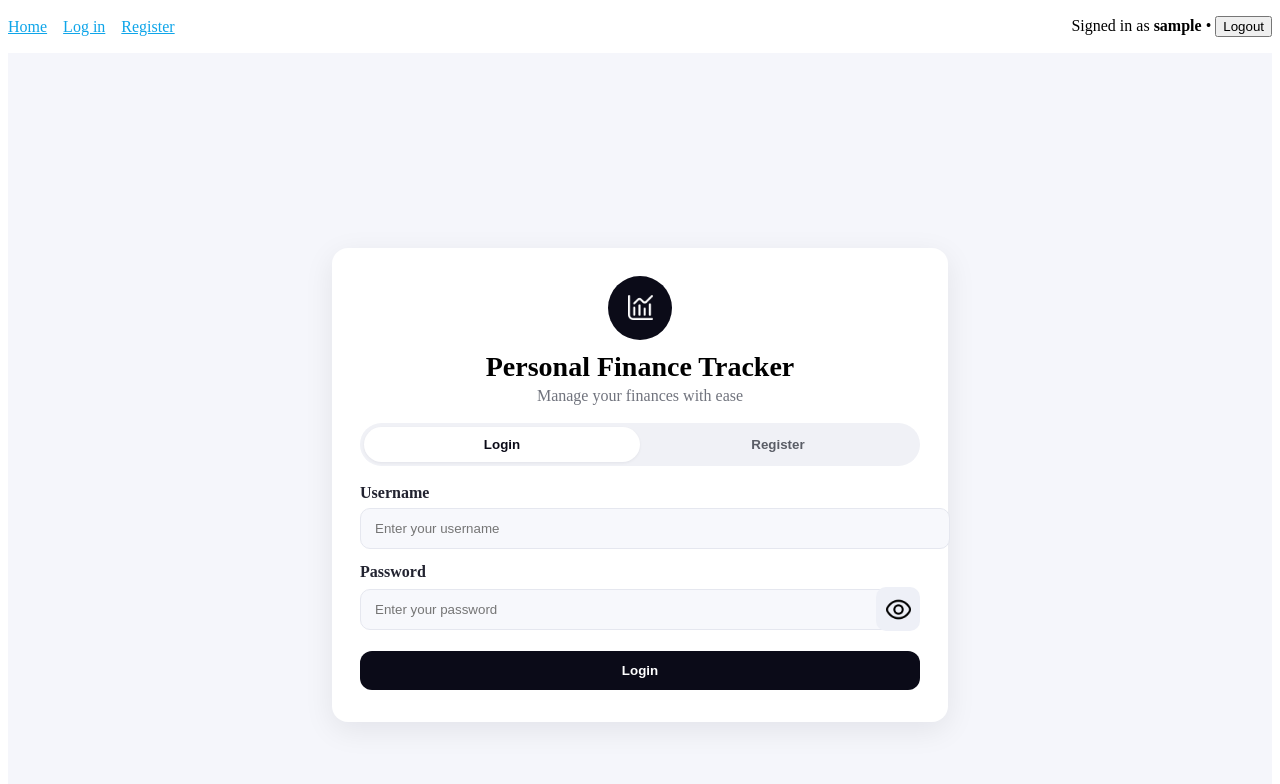
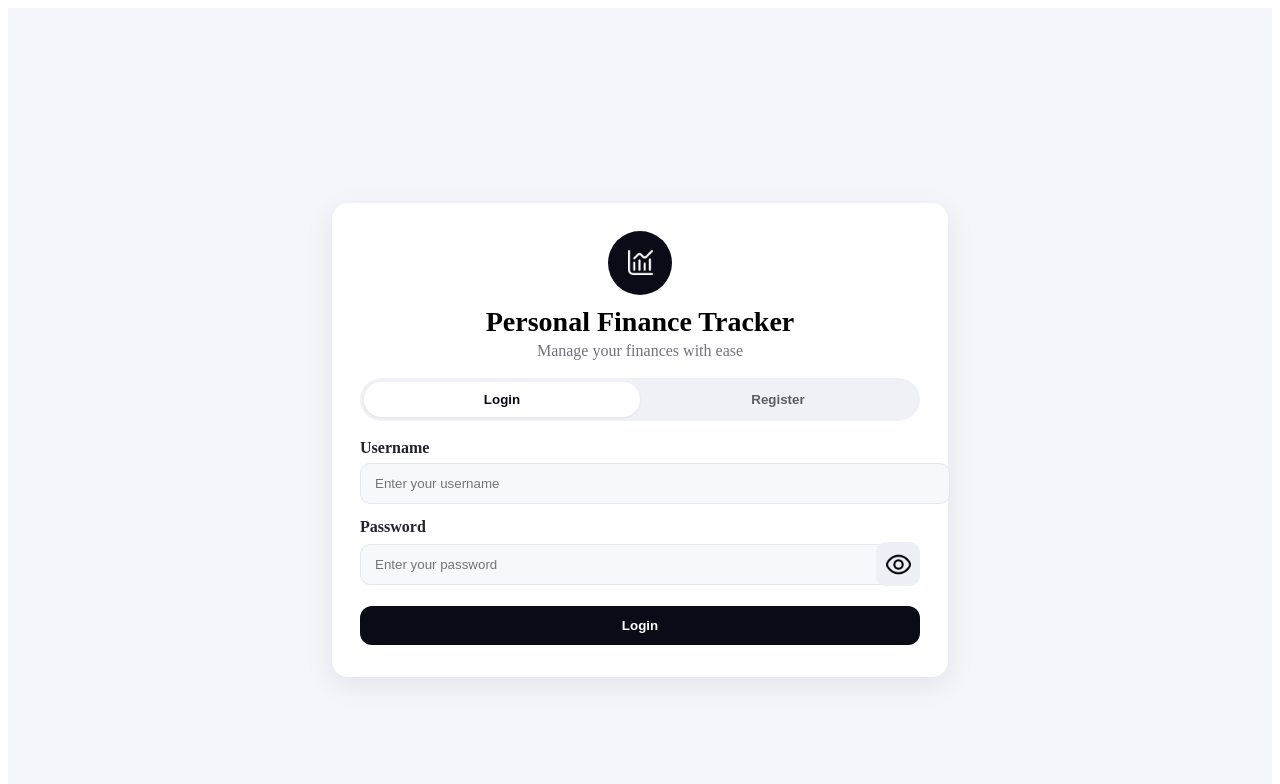
Before and after one commit to magwitfontys/Personal_Finance_Tracker_frontend, a SvelteKit app: page /auth in a window 1280 px wide. Shown: the top 784 px of the page. Built offline with nearby package versions, Linux system fonts and the light colour scheme; sample sign-in values are in the browser's storage.

Commit message:
navigation added- not showing up

```diff
--- /dev/null
+++ b/src/lib/styles/app-nav.css
@@ -0,0 +1,144 @@
+:root {
+	--nav-bg: #ffffff;
+	--ink: #0f172a;
+	--muted-ink: #334155;
+	--accent: #0b0b1a;      /* active pill bg */
+	--accent-ink: #ffffff;  /* active pill text */
+	--border: #e5e7eb;
+	--pill-bg: #eef2ff;
+	--focus: #2563eb;
+	--radius: 14px;
+	--height: 68px;
+	--icon: 24px;
+}
+
+.app-nav {
+	background: var(--nav-bg);
+	border-bottom: 1px solid var(--border);
+	position: sticky;
+	top: 0;
+	z-index: 50;
+}
+.nav-inner {
+	height: var(--height);
+	max-width: 1200px;
+	margin: 0 auto;
+	padding: 0 20px;
+	display: flex;
+	align-items: center;
+	gap: 24px;
+}
+
+/* Brand */
+.brand {
+	display: inline-flex;
+	align-items: center;
+	gap: 12px;
+	text-decoration: none;
+	color: var(--ink);
+	white-space: nowrap;
+}
+.brand-text {
+	font-size: 22px;
+	font-weight: 700;
+}
+.icon {
+	width: var(--icon);
+	height: var(--icon);
+	display: inline-block;
+	background-size: cover;
+	background-position: center;
+	border-radius: 6px;
+}
+
+/* Icon placeholders: invisible until you wire images */
+.icon:empty,
+.icon.icon--brand,
+.icon.icon--dashboard,
+.icon.icon--add,
+.icon.icon--transactions,
+.icon.icon--logout {
+	background-color: transparent;
+}
+
+/* When you add files, just uncomment and point at /src/lib/pictures/...
+.icon--brand        { background-image: url('/src/lib/pictures/brand.png'); }
+.icon--dashboard    { background-image: url('/src/lib/pictures/dashboard.png'); }
+.icon--add          { background-image: url('/src/lib/pictures/add.png'); }
+.icon--transactions { background-image: url('/src/lib/pictures/transactions.png'); }
+.icon--logout       { background-image: url('/src/lib/pictures/logout.png'); }
+*/
+
+/* Center links */
+.nav-links {
+	list-style: none;
+	display: flex;
+	align-items: center;
+	gap: 28px;
+	margin: 0;
+	padding: 0;
+	flex: 1; /* pushes right section to edge */
+}
+.nav-link {
+	display: inline-flex;
+	align-items: center;
+	gap: 10px;
+	padding: 12px 18px;
+	border-radius: 14px;
+	text-decoration: none;
+	color: var(--ink);
+	font-weight: 600;
+	line-height: 1;
+}
+.nav-link:hover {
+	background: #f8fafc;
+}
+.nav-link.is-active {
+	background: var(--accent);
+	color: var(--accent-ink);
+}
+
+/* Right area */
+.nav-right {
+	margin-left: auto;
+	display: flex;
+	align-items: center;
+	gap: 16px;
+}
+.user-pill {
+	background: var(--pill-bg);
+	color: var(--muted-ink);
+	padding: 8px 12px;
+	border-radius: 999px;
+	font-weight: 600;
+}
+.logout {
+	display: inline-flex;
+	align-items: center;
+	gap: 10px;
+	background: transparent;
+	border: 0;
+	color: var(--ink);
+	font-weight: 700;
+	cursor: pointer;
+	padding: 10px 12px;
+	border-radius: var(--radius);
+}
+.logout:hover {
+	background: #f8fafc;
+}
+
+/* Focus states */
+.logout:focus-visible,
+.nav-link:focus-visible,
+.brand:focus-visible {
+	outline: 2px solid var(--focus);
+	outline-offset: 2px;
+}
+
+/* Responsive tweaks */
+@media (max-width: 820px) {
+	.brand-text { display: none; }
+	.nav-links { gap: 14px; }
+	.nav-link { padding: 10px 12px; }
+}
--- a/src/routes/+layout.svelte
+++ b/src/routes/+layout.svelte
@@ -1,12 +1,13 @@
 <script>
 	import { auth } from '$lib/stores/authStore';
 	import { browser } from '$app/environment';
+	import { page } from '$app/stores';
 
-	function go(path) {
-		if (browser) {
-			window.location.href = path; // full-page nav; no SvelteKit link checking
-		}
-	}
+	// bring in the CSS from a separate file
+	import '$lib/styles/app-nav.css';
+
+	// track current path for "active" link styling
+	$: path = $page.url.pathname;
 
 	function logout() {
 		auth.set({ username: null, token: null });
@@ -19,45 +20,62 @@
 	}
 </script>
 
-<nav style="display:flex;gap:1rem;margin:1rem 0">
-	<!-- “Home” goes to dashboard if logged in, otherwise to auth -->
-	{#if $auth?.token}
-		<button type="button" class="navlink" on:click={() => go('/dashboard')}>Home</button>
-	{:else}
-		<button type="button" class="navlink" on:click={() => go('/auth')}>Home</button>
-	{/if}
+{#if $auth?.token}
+<nav class="app-nav">
+	<div class="nav-inner">
+		<!-- Brand (left) -->
+		<a href="/dashboard" class="brand">
+			<!-- icon placeholder - wire later via CSS background-image -->
+			<span class="icon icon--brand" aria-hidden="true"></span>
+			<span class="brand-text">Finance Tracker</span>
+		</a>
 
-	{#if !$auth?.token}
-		<button type="button" class="navlink" on:click={() => go('/auth')}>Log in</button>
-		<button
-			type="button"
-			class="navlink"
-			on:click={() => go('/auth#register')}
-		>
-			Register
-		</button>
-	{/if}
+		<!-- Center links -->
+		<ul class="nav-links">
+			<li>
+				<a
+					href="/dashboard"
+					class="nav-link {path.startsWith('/dashboard') ? 'is-active' : ''}"
+					aria-current={path.startsWith('/dashboard') ? 'page' : undefined}
+				>
+					<span class="icon icon--dashboard" aria-hidden="true"></span>
+					<span>Dashboard</span>
+				</a>
+			</li>
 
-	<span style="margin-left:auto">
-		{#if $auth?.username}
-			Signed in as <strong>{$auth.username}</strong> •
-			<button on:click={logout}>Logout</button>
-		{/if}
-	</span>
+			<li>
+				<a
+					href="/transactions/add"
+					class="nav-link {path.startsWith('/transactions/add') ? 'is-active' : ''}"
+					aria-current={path.startsWith('/transactions/add') ? 'page' : undefined}
+				>
+					<span class="icon icon--add" aria-hidden="true"></span>
+					<span>Add Transaction</span>
+				</a>
+			</li>
+
+			<li>
+				<a
+					href="/transactions"
+					class="nav-link {path === '/transactions' ? 'is-active' : ''}"
+					aria-current={path === '/transactions' ? 'page' : undefined}
+				>
+					<span class="icon icon--transactions" aria-hidden="true"></span>
+					<span>Transactions</span>
+				</a>
+			</li>
+		</ul>
+
+		<!-- Right section -->
+		<div class="nav-right">
+			<span class="user-pill">{$auth?.username ?? 'User'}</span>
+			<button type="button" class="logout" on:click={logout}>
+				<span class="icon icon--logout" aria-hidden="true"></span>
+				<span>Logout</span>
+			</button>
+		</div>
+	</div>
 </nav>
+{/if}
 
 <slot />
-
-<style>
-	/* Make buttons look like links */
-	.navlink {
-		all: unset;
-		cursor: pointer;
-		color: #0ea5e9;
-		text-decoration: underline;
-	}
-	.navlink:focus {
-		outline: 2px solid currentColor;
-		outline-offset: 2px;
-	}
-</style>
--- a/src/routes/auth/+page.svelte
+++ b/src/routes/auth/+page.svelte
@@ -1,5 +1,5 @@
 <script>
-	import './auth.css';
+	import '$lib/styles/auth.css';
 	import { onMount } from 'svelte';
 	import { browser } from '$app/environment';
 	import eye from '$lib/pictures/eye.png';
```
Also changed, not shown: src/lib/styles/auth.css (renamed from src/routes/auth/auth.css).
